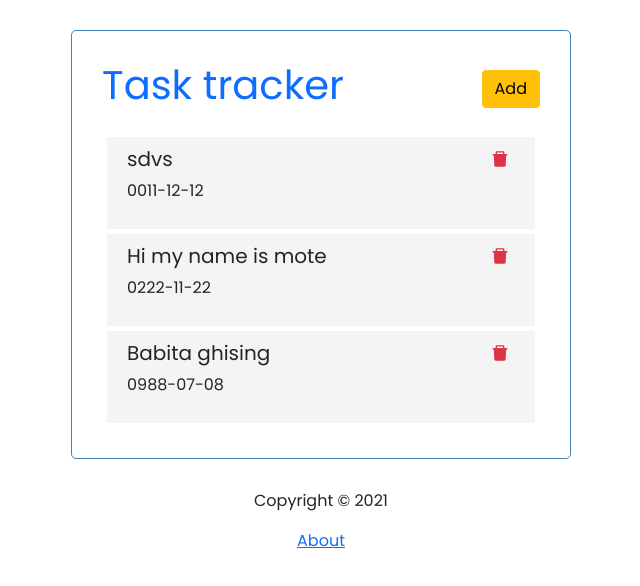
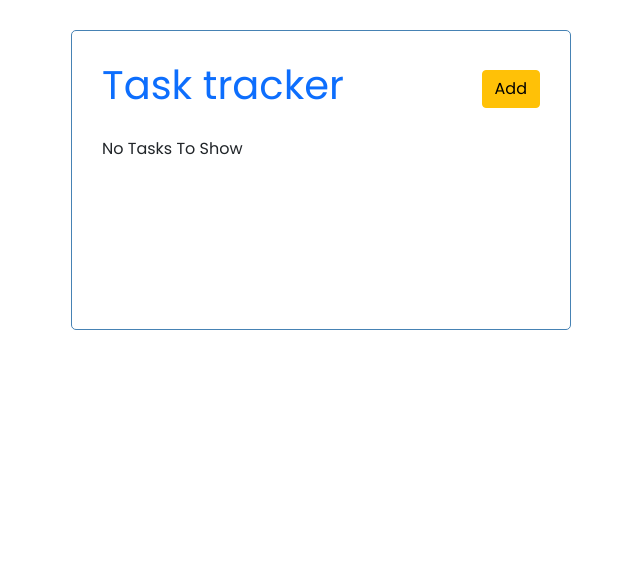
Before and after one commit to yashcrest/react-task-tracker, a React (Vite) app: page / in a window 1280 px wide. Shown: the top 586 px of the page, without its empty margins (319-959 px from the left). Built offline with nearby package versions, Linux system fonts and the light colour scheme; data requests are answered from the project's data file.

Commit message:
changes made

```diff
--- a/db.json
+++ b/db.json
@@ -1,22 +1,4 @@
 {
   "tasks": [
-    {
-      "text": "sdvs",
-      "day": "0011-12-12",
-      "reminder": false,
-      "id": 1
-    },
-    {
-      "text": "Hi my name is mote",
-      "day": "0222-11-22",
-      "reminder": false,
-      "id": 2
-    },
-    {
-      "text": "Babita ghising",
-      "day": "0988-07-08",
-      "reminder": false,
-      "id": 3
-    }
   ]
 }
--- a/src/App.jsx
+++ b/src/App.jsx
@@ -4,7 +4,6 @@ import Header from './components/Header'
 import Tasks from './components/Tasks'
 import AddTask from './components/AddTask'
 import About from './components/About'
-import Footer from './components/footer'
 
 function App() {
 const title = 'Task tracker'
@@ -101,8 +100,8 @@ const deleteTask = async (id) => {
           <Route path='/about' element={<About />} />
         </Routes>
     </div>
-    <Footer />
     </Router>
   )
 }
+
 export default App
--- a/src/components/Footer.jsx
+++ b/src/components/Footer.jsx
@@ -1,12 +1,12 @@
-import { Link } from 'react-router-dom'
+// import { Link } from 'react-router-dom'
 
-const Footer = () => {
-  return (
-    <footer>
-      <p>Copyright &copy; 2021</p>
-      <Link to='/about'>About</Link>
-    </footer>
-  )
-}
+// const Footer = () => {
+//   return (
+//     <footer>
+//       <p>Copyright &copy; 2021</p>
+//       <Link to='/about'>About</Link>
+//     </footer>
+//   )
+// }
 
-export default Footer
+// export default Footer
```
